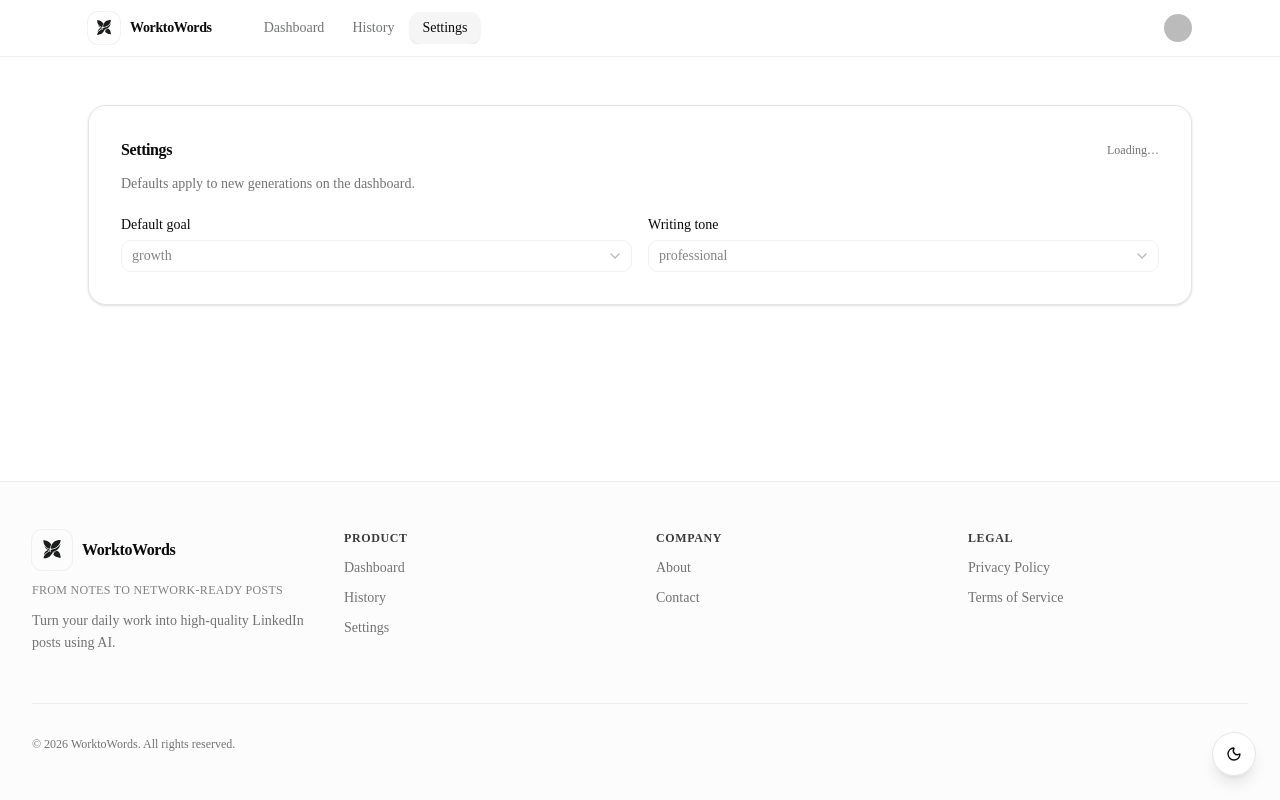
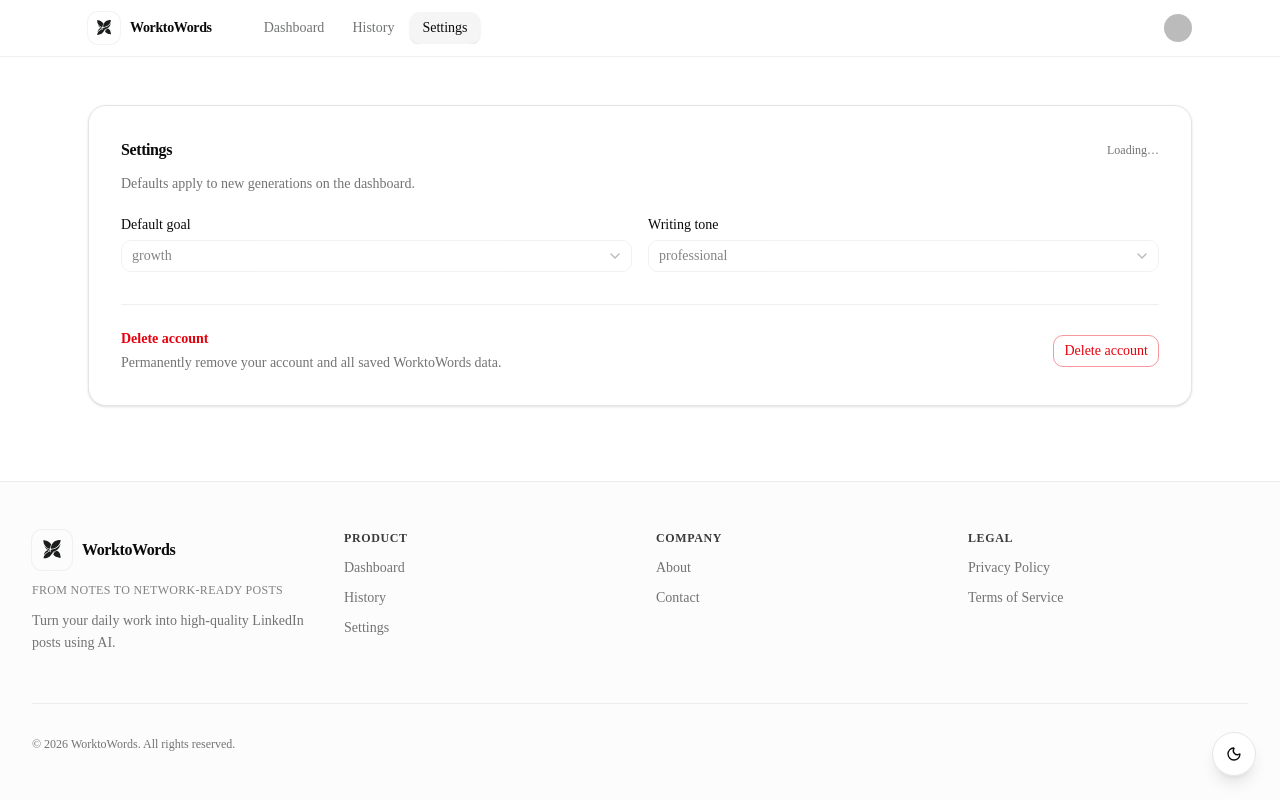
Before and after one commit to notsoocool/worktowords, a Next.js app: page /settings in a window 1280 px wide. Built offline with nearby package versions, Linux system fonts and the light colour scheme; no server answers; sample sign-in values are in the browser's storage; some icons are missing.

Commit message:
fix: add account deletion workflow

```diff
--- /dev/null
+++ b/app/api/account/delete/route.ts
@@ -0,0 +1,16 @@
+import { auth } from "@clerk/nextjs/server";
+
+import { deleteAccountData } from "@/lib/services/accountDeletionService";
+
+export async function DELETE() {
+  const { userId } = await auth();
+  if (!userId) return Response.json({ error: "Unauthorized" }, { status: 401 });
+
+  try {
+    await deleteAccountData(userId);
+    return Response.json({ ok: true });
+  } catch (e) {
+    const message = e instanceof Error ? e.message : "Failed to delete account.";
+    return Response.json({ error: message }, { status: 500 });
+  }
+}
--- a/components/settings-form.tsx
+++ b/components/settings-form.tsx
@@ -19,6 +19,7 @@ export function SettingsForm() {
   const [defaultGoal, setDefaultGoal] = React.useState<Goal>("growth");
   const [tone, setTone] = React.useState<Tone>("professional");
   const [saving, setSaving] = React.useState(false);
+  const [deleting, setDeleting] = React.useState(false);
   const [loaded, setLoaded] = React.useState(false);
 
   React.useEffect(() => {
@@ -74,6 +75,28 @@ export function SettingsForm() {
     void save(defaultGoal, value);
   }
 
+  async function deleteAccount() {
+    if (
+      !window.confirm(
+        "Delete your account and all saved posts, settings, usage, and subscription data? This cannot be undone."
+      )
+    ) {
+      return;
+    }
+
+    setDeleting(true);
+    try {
+      const res = await fetch("/api/account/delete", { method: "DELETE" });
+      const data = (await res.json().catch(() => null)) as { error?: string } | null;
+      if (!res.ok) throw new Error(data?.error || "Failed to delete account.");
+      window.location.assign("/");
+    } catch (e) {
+      const msg = e instanceof Error ? e.message : "Failed to delete account.";
+      toast.error(msg);
+      setDeleting(false);
+    }
+  }
+
   return (
     <div className="saas-card p-6 sm:p-8">
       <div className="mb-3 flex items-center justify-between">
@@ -121,6 +144,24 @@ export function SettingsForm() {
           </Select>
         </div>
       </div>
+      <div className="mt-8 border-t border-border/60 pt-6">
+        <div className="flex flex-col justify-between gap-4 sm:flex-row sm:items-center">
+          <div>
+            <h2 className="text-sm font-semibold text-destructive">Delete account</h2>
+            <p className="mt-1 max-w-xl text-sm text-muted-foreground">
+              Permanently remove your account and all saved WorktoWords data.
+            </p>
+          </div>
+          <button
+            type="button"
+            onClick={() => void deleteAccount()}
+            disabled={deleting || saving}
+            className="inline-flex h-8 shrink-0 items-center justify-center rounded-lg border border-destructive/40 px-2.5 text-sm font-medium text-destructive transition-colors hover:bg-destructive/10 disabled:pointer-events-none disabled:opacity-50"
+          >
+            {deleting ? "Deleting…" : "Delete account"}
+          </button>
+        </div>
+      </div>
     </div>
   );
 }
--- /dev/null
+++ b/lib/services/accountDeletionService.ts
@@ -0,0 +1,26 @@
+import { clerkClient } from "@clerk/nextjs/server";
+
+const USER_DATA_TABLES = [
+  "posts",
+  "user_settings",
+  "user_usage",
+  "user_subscriptions",
+] as const;
+
+export async function deleteAccountData(userId: string): Promise<void> {
+  const { createSupabaseServerClient } = await import("@/lib/supabase-server");
+  const supabase = createSupabaseServerClient();
+  if (!supabase) {
+    throw new Error(
+      "Missing Supabase configuration (NEXT_PUBLIC_SUPABASE_URL and SUPABASE_SERVICE_ROLE_KEY)."
+    );
+  }
+
+  for (const table of USER_DATA_TABLES) {
+    const { error } = await supabase.from(table).delete().eq("user_id", userId);
+    if (error) throw new Error(`Failed to delete ${table}: ${error.message}`);
+  }
+
+  const client = await clerkClient();
+  await client.users.deleteUser(userId);
+}
```
Also changed, not shown: 1 other file (tests, documents, lock files or other folders).
